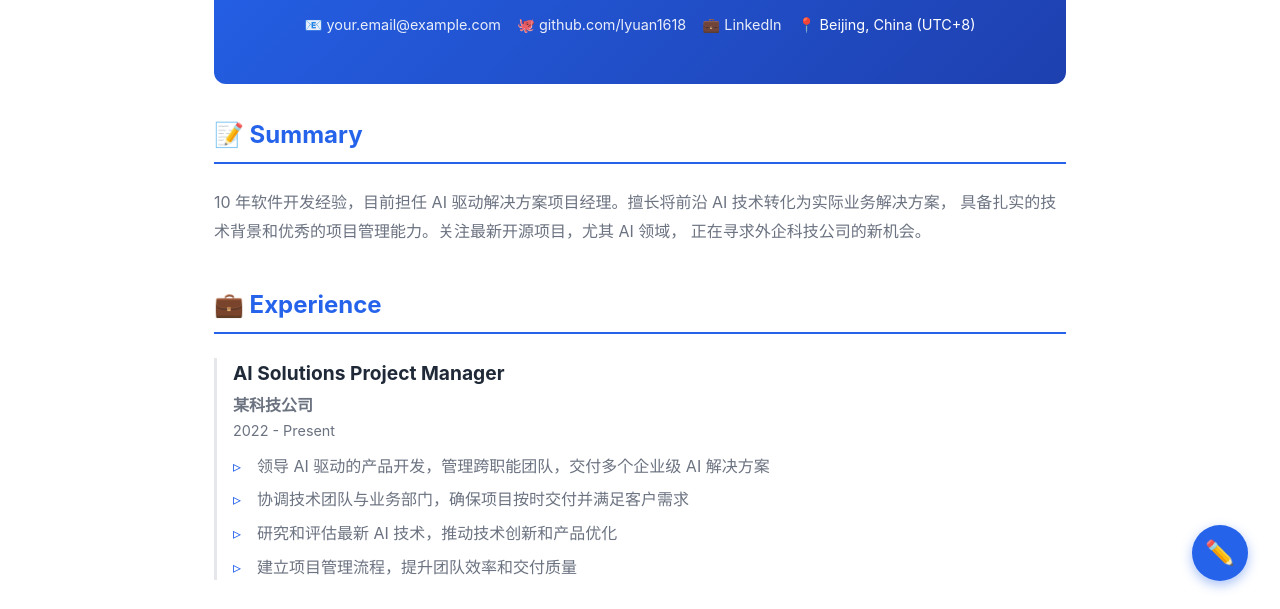
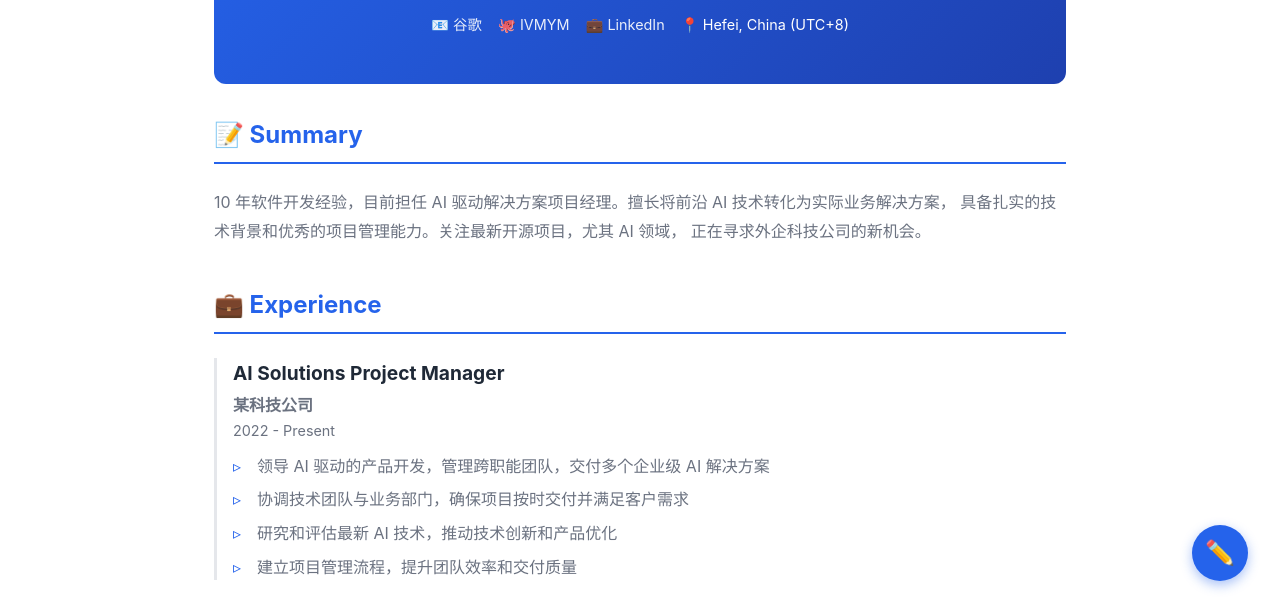
Before and after one commit to IVMYM/deep_resume, a plain HTML site: page index.html in a window 1280 px wide. Shown: the part 187-796 px from the top of the page. Drawn offline with Linux system fonts and the light colour scheme.

Commit message:
Update contact information and location in index.html

```diff
--- a/index.html
+++ b/index.html
@@ -304,10 +304,10 @@
       <h1>源哥</h1>
       <p class="title">Senior Software Engineer | AI Solutions Project Manager</p>
       <div class="contact">
-        <a href="mailto:your.email@example.com">📧 your.email@example.com</a>
-        <a href="https://github.com/lyuan1618" target="_blank">🐙 github.com/lyuan1618</a>
+        <a href="mailto:lyuan1618@gmail.com">📧 谷歌</a>
+        <a href="https://github.com/IVMYM" target="_blank">🐙 IVMYM</a>
         <a href="https://linkedin.com/in/yourprofile" target="_blank">💼 LinkedIn</a>
-        <span>📍 Beijing, China (UTC+8)</span>
+        <span>📍 Hefei, China (UTC+8)</span>
       </div>
     </header>
 
```
